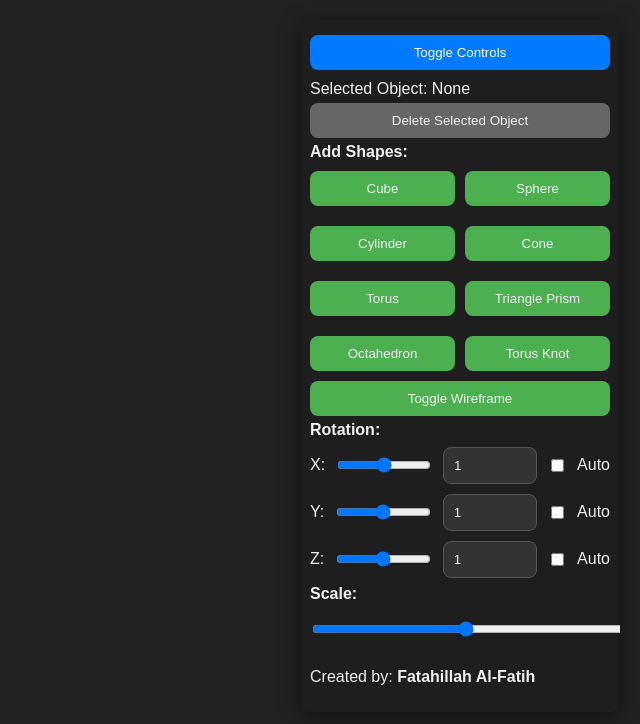
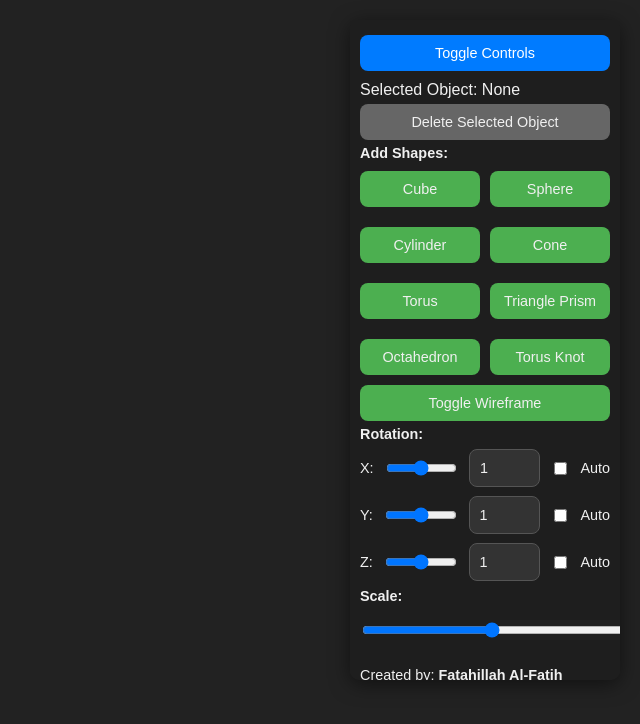
Before and after one commit to FatihHDR/3drenderer, a plain HTML site: page index.html in a window 1280 px wide. Shown: the whole page, without its empty margins (640-1280 px from the left). Drawn offline with nearby package versions, Linux system fonts and the light colour scheme.

Commit message:
minor adjustments

```diff
--- a/index.html
+++ b/index.html
@@ -59,16 +59,45 @@
     right: 20px;
     background: rgba(30, 30, 30, 0.9);
     color: #f0f0f0;
-    padding: 10px;
+    padding: 10px; /* Reduce padding */
     border-radius: 10px;
-    max-height: 90vh;
+    max-height: 80vh; /* Adjust max height */
     overflow-y: auto;
     box-shadow: 0 4px 20px rgba(0, 0, 0, 0.5);
-    width: 300px; /* Fixed width for controls */
+    width: 250px; /* Reduce width */
 }
 
-.controls-content {
-    display: block; /* Show controls by default */
+.toggle-button {
+    background: #007BFF; /* Blue button */
+    border: none;
+    color: white;
+    padding: 8px; /* Reduce padding */
+    border-radius: 8px;
+    cursor: pointer;
+    margin-bottom: 10px; /* Space below the toggle button */
+    transition: background 0.3s; /* Smooth transition for hover effect */
+    font-size: 0.9em; /* Slightly smaller font size */
+}
+
+.shapes-grid {
+    display: grid;
+    grid-template-columns: repeat(2, 1fr); /* Two columns */
+    gap: 8px; /* Reduce space between buttons */
+}
+
+.control-group label {
+    font-size: 0.9em; /* Smaller font size for labels */
+}
+
+.control-group p {
+    font-size: 0.9em; /* Smaller font size for credits */
+}
+
+input[type="range"],
+input[type="number"],
+button {
+    padding: 8px; /* Reduce padding for inputs and buttons */
+    font-size: 0.9em; /* Smaller font size for inputs and buttons */
 }
 
 .toggle-button {
```
